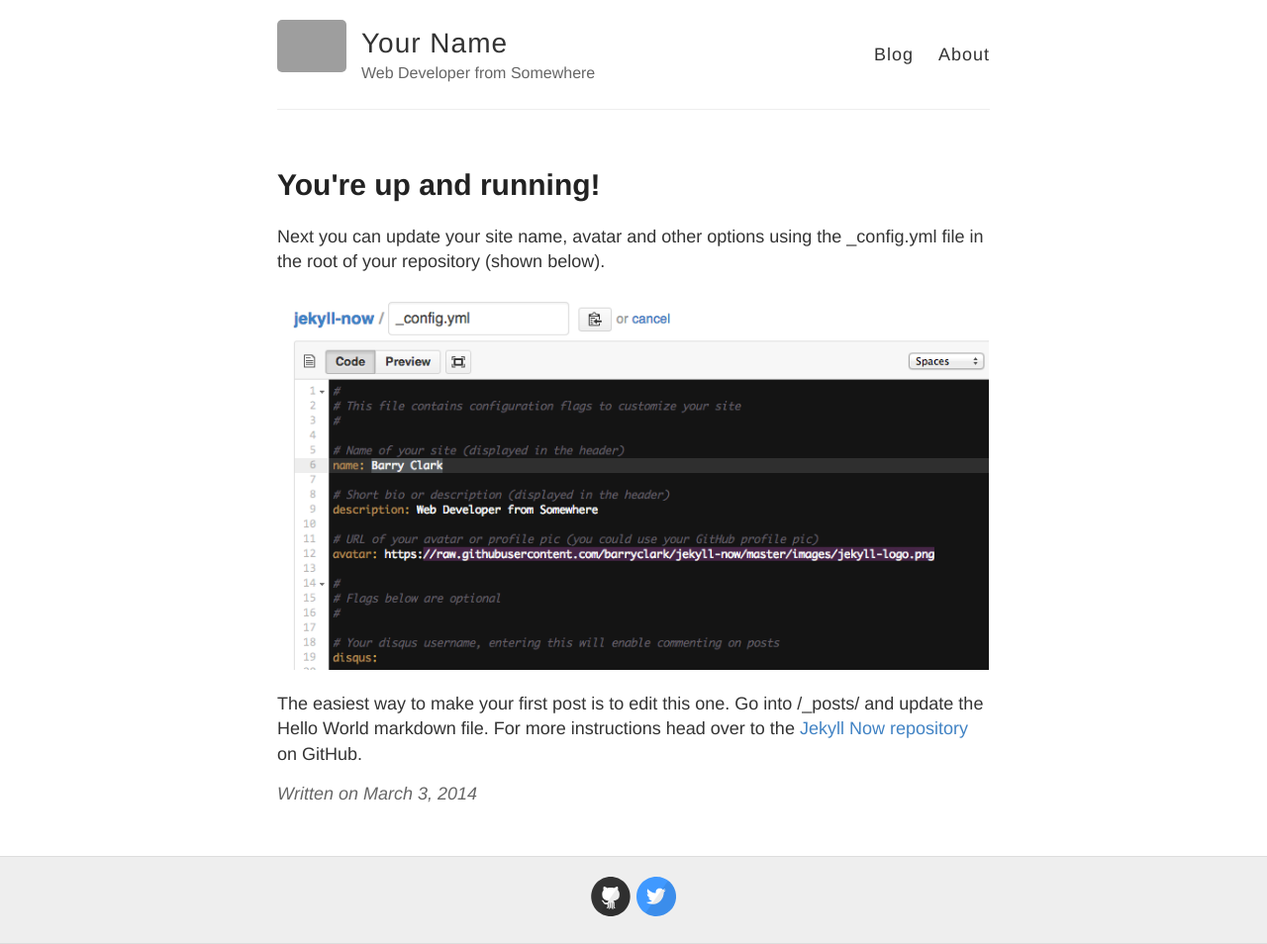
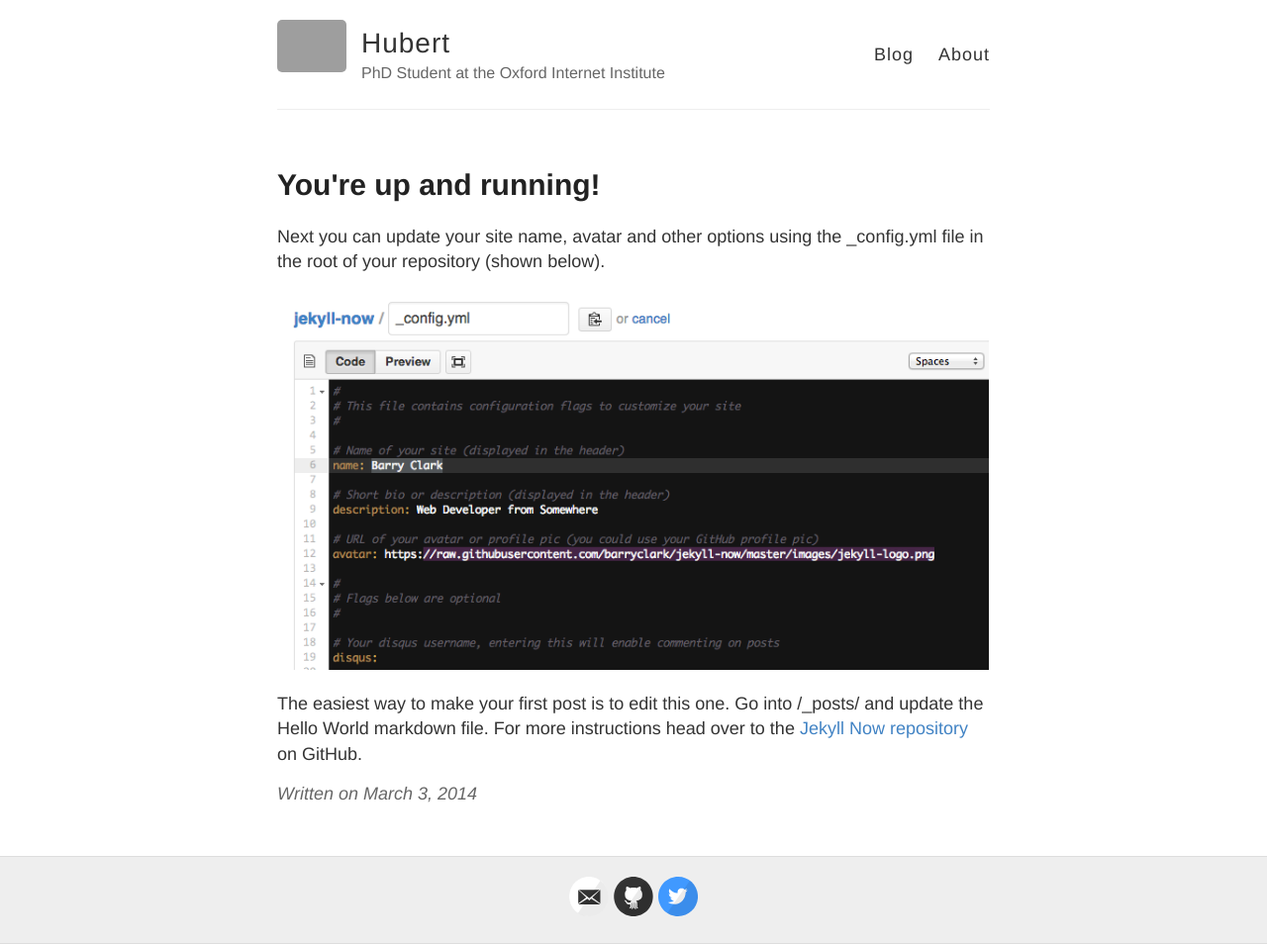
Before and after one commit to hubertau/hubertau.github.io, a Jekyll site: the page built from _posts/2014-3-3-Hello-World.md, in a window 1280 px wide. Shown: the whole page at 99% size. Built offline with Jekyll 4.4.1, drawn with Linux system fonts in a browser that asks for light colours; grey boxes are pictures that could not be loaded.

Commit message:
Update _config.yml

```diff
--- a/_config.yml
+++ b/_config.yml
@@ -3,10 +3,10 @@
 #
 
 # Name of your site (displayed in the header)
-name: Your Name
+name: Hubert
 
 # Short bio or description (displayed in the header)
-description: Web Developer from Somewhere
+description: PhD Student at the Oxford Internet Institute
 
 # URL of your avatar or profile pic (you could use your GitHub profile pic)
 avatar: https://raw.githubusercontent.com/barryclark/jekyll-now/master/images/jekyll-logo.png
@@ -18,15 +18,15 @@ avatar: https://raw.githubusercontent.com/barryclark/jekyll-now/master/images/je
 # Includes an icon in the footer for each username you enter
 footer-links:
   dribbble:
-  email:
+  email: hubert.au@oii.ox.ac.uk
   facebook:
   flickr:
-  github: barryclark/jekyll-now
+  github: hubertau
   instagram:
   linkedin:
   pinterest:
   rss: # just type anything here for a working RSS icon
-  twitter: jekyllrb
+  twitter: HubertDAu
   stackoverflow: # your stackoverflow profile, e.g. "users/50476/bart-kiers"
   youtube: # channel/<your_long_string> or user/<user-name>
   googleplus: # anything in your profile username that comes after plus.google.com/
@@ -41,7 +41,7 @@ google_analytics:
 
 # Your website URL (e.g. http://barryclark.github.io or http://www.barryclark.co)
 # Used for Sitemap.xml and your RSS feed
-url:
+url: https://www.hubertau.com
 
 # If you're hosting your site at a Project repository on GitHub pages
 # (http://yourusername.github.io/repository-name)
```
